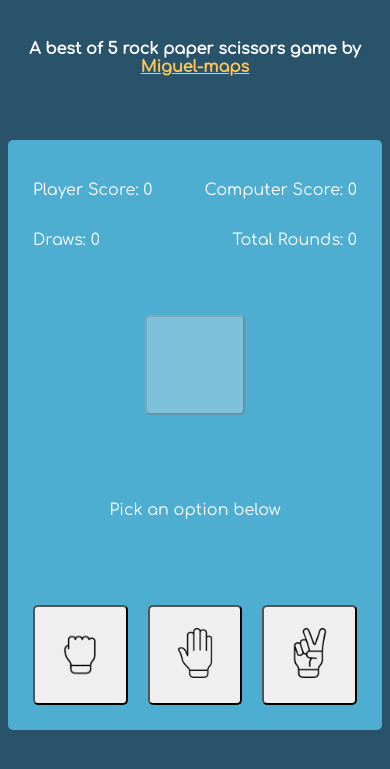
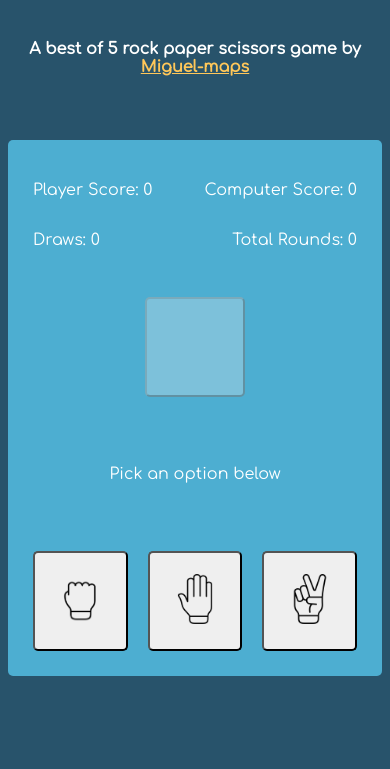
Before and after one commit to Miguel-maps/rock-paper-scissors, a plain HTML site: page index.html in a window 390 px wide. Shown: the part 67-836 px from the top of the page. Drawn offline with Linux system fonts and the light colour scheme.

Commit message:
Make the site responsive by using rem in gap

```diff
--- a/style.css
+++ b/style.css
@@ -40,8 +40,9 @@ h1, h4, p {
     margin-left: auto;
     margin-right: auto;
     margin-top: 5vh;
+    margin-bottom: 5vh;
     justify-content: center;
-    gap: 50px;
+    gap: 2rem;
 
     border-radius: 5px;
     background-color: #4daed1;
```
